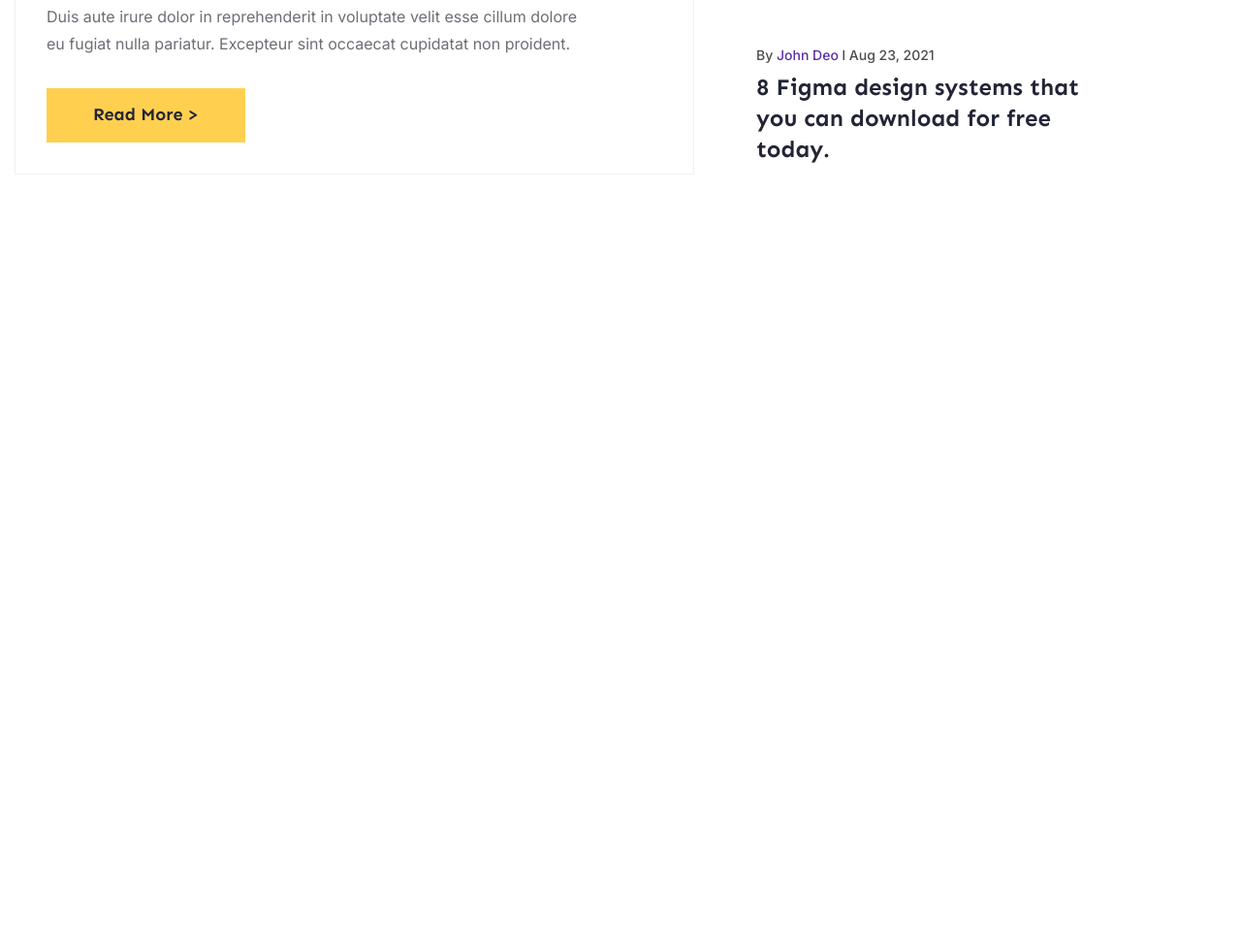
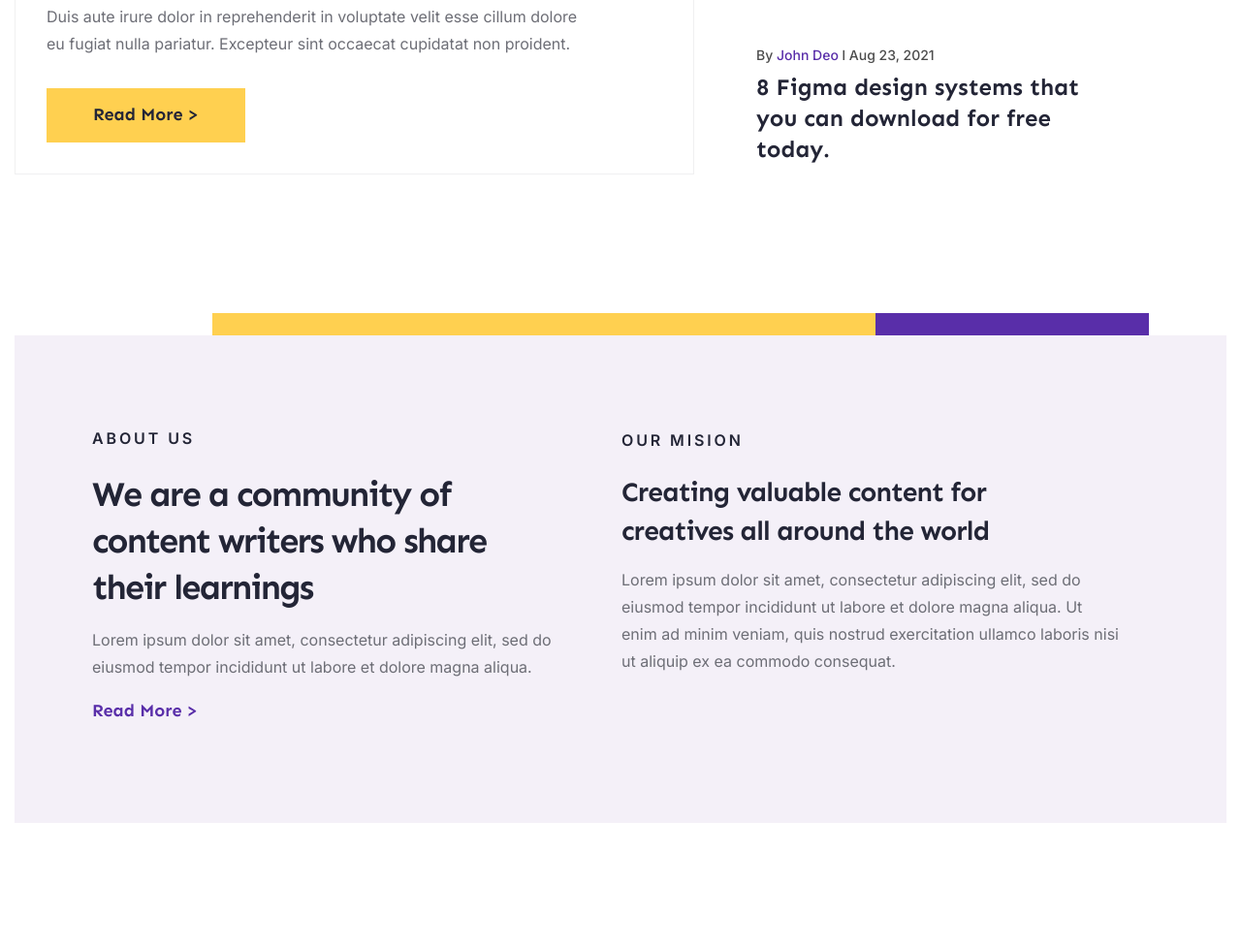
Before and after one commit to TaniaUdod/Finsweet_project, a plain HTML site: page index.html in a window 1280 px wide. Shown: the part 1535-2512 px from the top of the page at 97% size. Before the commit the page ends 1858 px from the top, so only its background shows below. Drawn offline with nearby package versions, Linux system fonts and the light colour scheme.

Commit message:
Add about us

```diff
--- a/css/styles.css
+++ b/css/styles.css
@@ -43,7 +43,7 @@ img {
 
 .container {
     width: 100%;
-    max-width: 1310px;
+    max-width: 1280px;
     padding: 0 15px;
     margin: 0 auto;
 }
@@ -195,6 +195,7 @@ img {
 }
 
 .posts-container {
+    max-width: 1282px;
     display: flex;
     gap: 32px;
 }
@@ -242,7 +243,6 @@ img {
 }
 
 .posts-feature-text {
-    color: var(--primary-color);
     line-height: 1.75;
     max-width: 551px;
     margin-bottom: 32px;
@@ -292,8 +292,6 @@ img {
     line-height: 1.75;
 }
 
-.posts-all-list {}
-
 .posts-all-item {
     padding: 32px 116px 25px 32px;
     transition: background-color 250ms cubic-bezier(0.39, 0.575, 0.565, 1);
@@ -323,3 +321,89 @@ img {
    font-weight: 700;
    line-height: 1.33;
 }
+
+/* ----------about---------- */
+
+.about {
+    padding-bottom: 128px;
+    position: relative;
+}
+
+.about-span1 {
+    width: 843px;
+    height: 23px;
+    background-color: var(--primary-link-color);
+    margin: 0 auto;
+}
+
+.about-span2 {
+    width: 282px;
+    height: 23px;
+    background-color: var(--primary-acent-color);
+    position: absolute;
+    top: 0%;
+    right: 95px;
+}
+
+.about-wrap {
+    display: flex;
+    background-color: #F4F0F8;
+}
+
+.about-us {
+    max-width: 656px;
+    padding: 96px 61px 96px 80px;
+}
+
+.about-subtitle {
+    color: var(--primary-title-color);
+    font-weight: 600;
+    line-height: 1.25;
+    letter-spacing: 0.18em;
+    text-transform: uppercase;
+    margin-bottom: 24px;
+}
+
+.about-us-title {
+    color: var(--primary-title-color);
+    font-size: 36px;
+    font-family: Sen, sans-serif;
+    font-weight: 700;
+    line-height: 1.33;
+    letter-spacing: -0.05em;
+    margin-bottom: 16px;
+    max-width: 494px;
+}
+
+.about-us-text {
+    line-height: 1.75;
+    margin-bottom: 16px;
+}
+
+.about-us-link {
+    color: var(--primary-acent-color);
+    font-size: 18px;
+    font-family: Sen, sans-serif;
+    font-weight: 700;
+    line-height: 1.77;
+}
+
+.about-our {
+    max-width: 624px;
+    padding: 98px 108px 153px 0;
+}
+
+.about-our-title {
+    color: var(--primary-title-color);
+    font-size: 28px;
+    font-family: Sen, sans-serif;
+    font-weight: 700;
+    line-height: 1.42;
+    letter-spacing: -0.03em;
+    margin-bottom: 16px;
+    max-width: 481px;
+}
+
+.about-our-text {
+    line-height: 1.75;
+}
--- a/index.html
+++ b/index.html
@@ -147,6 +147,38 @@
           </div>
         </div>
       </section>
+
+      <section class="about">
+        <div class="about-span1"></div>
+        <div class="about-span2"></div>
+        <div class="container about-container">
+          <div class="about-wrap">
+            <div class="about-us">
+              <p class="about-subtitle">ABOUT US</p>
+              <h2 class="about-us-title">
+                We are a community of content writers who share their learnings
+              </h2>
+              <p class="about-us-text">
+                Lorem ipsum dolor sit amet, consectetur adipiscing elit, sed do
+                eiusmod tempor incididunt ut labore et dolore magna aliqua.
+              </p>
+              <a class="about-us-link link" href="">Read More ></a>
+            </div>
+            <div class="about-our">
+              <p class="about-subtitle">Our mision</p>
+              <h2 class="about-our-title">
+                Creating valuable content for creatives all around the world
+              </h2>
+              <p class="about-our-text">
+                Lorem ipsum dolor sit amet, consectetur adipiscing elit, sed do
+                eiusmod tempor incididunt ut labore et dolore magna aliqua. Ut
+                enim ad minim veniam, quis nostrud exercitation ullamco laboris
+                nisi ut aliquip ex ea commodo consequat.
+              </p>
+            </div>
+          </div>
+        </div>
+      </section>
     </main>
     <footer></footer>
   </body>
```
